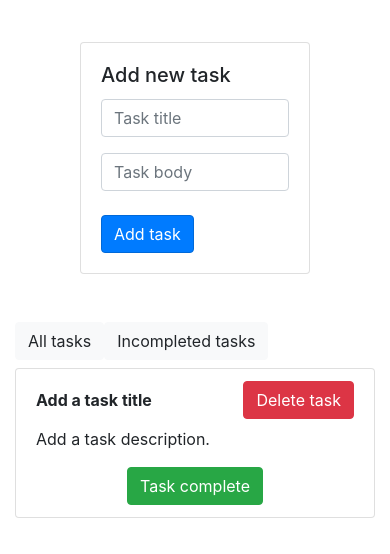
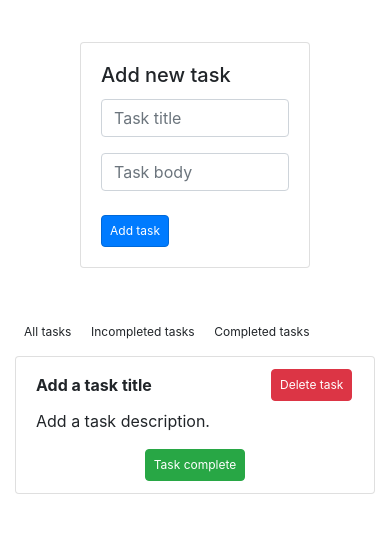
Before and after one commit to ArnurArykbaev/todoList-Application, a plain HTML site: page index.html in a window 390 px wide. Shown: the part 62-616 px from the top of the page. Drawn offline with nearby package versions, Linux system fonts and the light colour scheme.

Commit message:
add completed button, edit incompleted -> completed bugs, edit dark theme

```diff
--- a/app.js
+++ b/app.js
@@ -1,7 +1,7 @@
 const tasks = [
   {
     _id: '5d2ca9e2e03d40b326596aa7',
-    completed: true,
+    completed: false,
     body:
       'Add a task description.\r\n',
     title: 'Add a task title',
@@ -34,10 +34,14 @@ const tasks = [
       '--input-focus-text-color': '#495057',
       '--input-focus-border-color': '#80bdff',
       '--input-focus-box-shadow': '0 0 0 0.2rem rgba(0, 123, 255, 0.25)',
+      '--body-background-color': '#fff',
+      '--body-background-color': '#fff',
+      '--card-background-color': '#fff',
+      '--list-group-item-color': '#fff',
     },
     dark: {
-      '--base-text-color': '#212529',
-      '--header-bg': '#343a40',
+      '--base-text-color': '#fff',
+      '--header-bg': '#495057',
       '--header-text-color': '#fff',
       '--default-btn-bg': '#58616b',
       '--default-btn-text-color': '#fff',
@@ -49,13 +53,19 @@ const tasks = [
       '--danger-btn-text-color': '#fff',
       '--danger-btn-hover-bg': '#88222c',
       '--danger-btn-border-color': '#88222c',
+      '--light-btn--bg': '#495057',
+      '--light-btn-text-color': '#fff',
+      '--light-btn-border-color': '#495057',
       '--input-border-color': '#ced4da',
-      '--input-bg-color': '#fff',
+      '--input-bg-color': '#ced4da',
       '--input-text-color': '#495057',
       '--input-focus-bg-color': '#fff',
       '--input-focus-text-color': '#495057',
       '--input-focus-border-color': '#78818a',
       '--input-focus-box-shadow': '0 0 0 0.2rem rgba(141, 143, 146, 0.25)',
+      '--body-background-color': '#343a40',
+      '--card-background-color': '#495057',
+      '--list-group-item-color': '#495057',
     },
     light: {
       '--base-text-color': '#212529',
@@ -78,6 +88,10 @@ const tasks = [
       '--input-focus-text-color': '#495057',
       '--input-focus-border-color': '#78818a',
       '--input-focus-box-shadow': '0 0 0 0.2rem rgba(141, 143, 146, 0.25)',
+      '--body-background-color': '#fff',
+      '--body-background-color': '#fff',
+      '--card-background-color': '#fff',
+      '--list-group-item-color': '#fff',
     },
   };
   let lastSelectedTheme = localStorage.getItem('app_theme') || 'default';
@@ -125,6 +139,7 @@ const tasks = [
   function createEmptyTasklist() {
     const li = document.createElement('li');
     li.classList.add(
+      'empty-tasklist',
       'list-group-item',
       'd-flex',
       'align-items-center',
@@ -134,7 +149,7 @@ const tasks = [
     );
     const span = document.createElement('span');
 
-    span.textContent = 'Ваш список задач пуст. Создайте новую задачу!';
+    span.textContent = 'Your task list is empty. Please add a new task!';
     span.style.fontWeight = 'bold';
 
     li.appendChild(span);
@@ -211,12 +226,17 @@ const tasks = [
   }
 
   function onFormSubmitHandler(e) {
+    const emptyTask = document.querySelector('.empty-tasklist' );
+
     e.preventDefault();
     const titleValue = inputTitle.value;
     const bodyValue = inputBody.value;
 
     if(!titleValue || !bodyValue) {
       return alert('Пожалуйста, введите title и body');
+    }
+    if(emptyTask) {
+      emptyTask.remove();
     }
 
     newTask = createNewTask(titleValue, bodyValue);
@@ -227,16 +247,21 @@ const tasks = [
   }
 
   function createNewTask(title, body) {
+    let createID = () =>  Math.floor(Math.random() * 100000000) + 1;
+
     const newTask = {
       completed: false,
-      _id:  `task-${Math.random}`,
+      _id:  `task-${createID()}`,
       body,
       title,
     };
 
+
     objOfTasks[newTask._id] = newTask;
     return {...newTask};
   }
+
+
 
 // DELETE section
 //  Delete function
@@ -303,7 +328,7 @@ const tasks = [
 
 //COPMLETED tasks & INCOMPLETED tasks
 //verify with DOM elements
-  function CompareCurrentTask(id) {
+  function CompareCurrentTaskHide(id) {
     const currentTasks = listContainer.children;
     [...currentTasks].forEach(taskElement => {
       const taskId = taskElement.dataset.taskId;
@@ -312,33 +337,52 @@ const tasks = [
         taskElement.classList.add('d-none');
       }
     });
+  }
 
+  function CompareCurrentTaskShow(id) {
+    const currentTasks = listContainer.children;
+    [...currentTasks].forEach(taskElement => {
+      const taskId = taskElement.dataset.taskId;
+      if(taskId === id) {
+        taskElement.classList.remove('d-none');
+        taskElement.classList.add('d-flex');
+      }
+    });
   }
 
 //take id from Array and verify with DOM elements
   function incompletedTasksHandler({ target }) {
+      const objVal = Object.values(objOfTasks);
+      objVal.forEach(task => {
+        const id = task._id;
+        if(task.completed === true) {
+          CompareCurrentTaskHide(id);
+        } else if (task.completed === false) {
+          CompareCurrentTaskShow(id)
+        }
+      });
 
-    if(target.classList.contains('incompleted-tasks-btn')){
+  }
+  function completedTasksHandler({ target }) {
+
       const objVal = Object.values(objOfTasks);
 
       objVal.forEach(task => {
-        if(task.completed === true) {
-          const id = task._id;
-          CompareCurrentTask(id);
+        const id = task._id;
+        if(task.completed === false) {
+          CompareCurrentTaskHide(id);
+        } else if (task.completed === true) {
+          CompareCurrentTaskShow(id)
         }
       });
-
-    }
   }
 
 function AllTasksHandler({ target }) {
-  if(target.classList.contains('all-tasks-btn')){
     const completedTasks = document.getElementsByClassName('d-none');
     [...completedTasks].forEach(taskElement => {
       taskElement.classList.remove('d-none');
       taskElement.classList.add('d-flex');
     });
-  }
 }
 
 //create two buttons
@@ -357,13 +401,19 @@ function AllTasksHandler({ target }) {
     filterIncompletedTasksButton.classList.add('btn', 'btn-light', 'incompleted-tasks-btn');
     filterIncompletedTasksButton.textContent = 'Incompleted tasks';
 
+    const filterCompletedTasksButton = document.createElement('button');
+    filterCompletedTasksButton.classList.add('btn', 'btn-light', 'completed-tasks-btn');
+    filterCompletedTasksButton.textContent = 'Completed tasks';
+
     parentListContainer.insertBefore(row, listContainer);
     row.appendChild(filterButtonsDiv);
     filterButtonsDiv.appendChild(filterAllTasksButton);
     filterButtonsDiv.appendChild(filterIncompletedTasksButton);
+    filterButtonsDiv.appendChild(filterCompletedTasksButton);
 
-    filterButtonsDiv.addEventListener('click', incompletedTasksHandler);
-    filterButtonsDiv.addEventListener('click', AllTasksHandler);
+    filterAllTasksButton.addEventListener('click', AllTasksHandler);
+    filterIncompletedTasksButton.addEventListener('click', incompletedTasksHandler);
+    filterCompletedTasksButton.addEventListener('click', completedTasksHandler);
   }
 
   function completeSort(objOfTasks) {
--- a/styles.css
+++ b/styles.css
@@ -17,10 +17,20 @@
   --input-focus-text-color: #495057;
   --input-focus-border-color: #80bdff;
   --input-focus-box-shadow: 0 0 0 0.2rem rgba(0, 123, 255, 0.25);
+  --body-background-color: #fff;
+  --card-background-color: #fff;
+  --light-btn--bg: #fff;
+  --light-btn-border-color: #fff;
+  --list-group-item-color: #fff;
 }
 
 body {
+  background-color: var(--body-background-color);
   color: var(--base-text-color);
+}
+
+.card {
+  background-color: var(--card-background-color);
 }
 
 .navbar {
@@ -29,6 +39,10 @@ body {
 
 .header .navbar-brand {
   color: var(--header-text-color) !important;
+}
+
+.btn {
+  margin-right: 0.5rem;
 }
 
 .btn.btn-primary,
@@ -59,6 +73,16 @@ body {
   border-color: var(--danger-btn-border-color);
 }
 
+.btn.btn-light {
+  background-color: var(--light-btn--bg);
+  color: var(--light-btn-text-color);
+  border-color: var(--light-btn-border-color);
+}
+
+.list-group-item {
+  background-color: var(--list-group-item-color);
+}
+
 .form-control {
   background: var(--input-bg-color);
   border-color: var(--input-border-color);
@@ -71,3 +95,11 @@ body {
   border-color: var(--input-focus-border-color);
   box-shadow: var(--input-focus-box-shadow);
 }
+
+@media (max-width: 435px) {
+  .btn {
+    font-size: 12px;
+    padding: 0.375rem 0.5rem;
+    margin-right: 0.1rem;
+  }
+}
```
